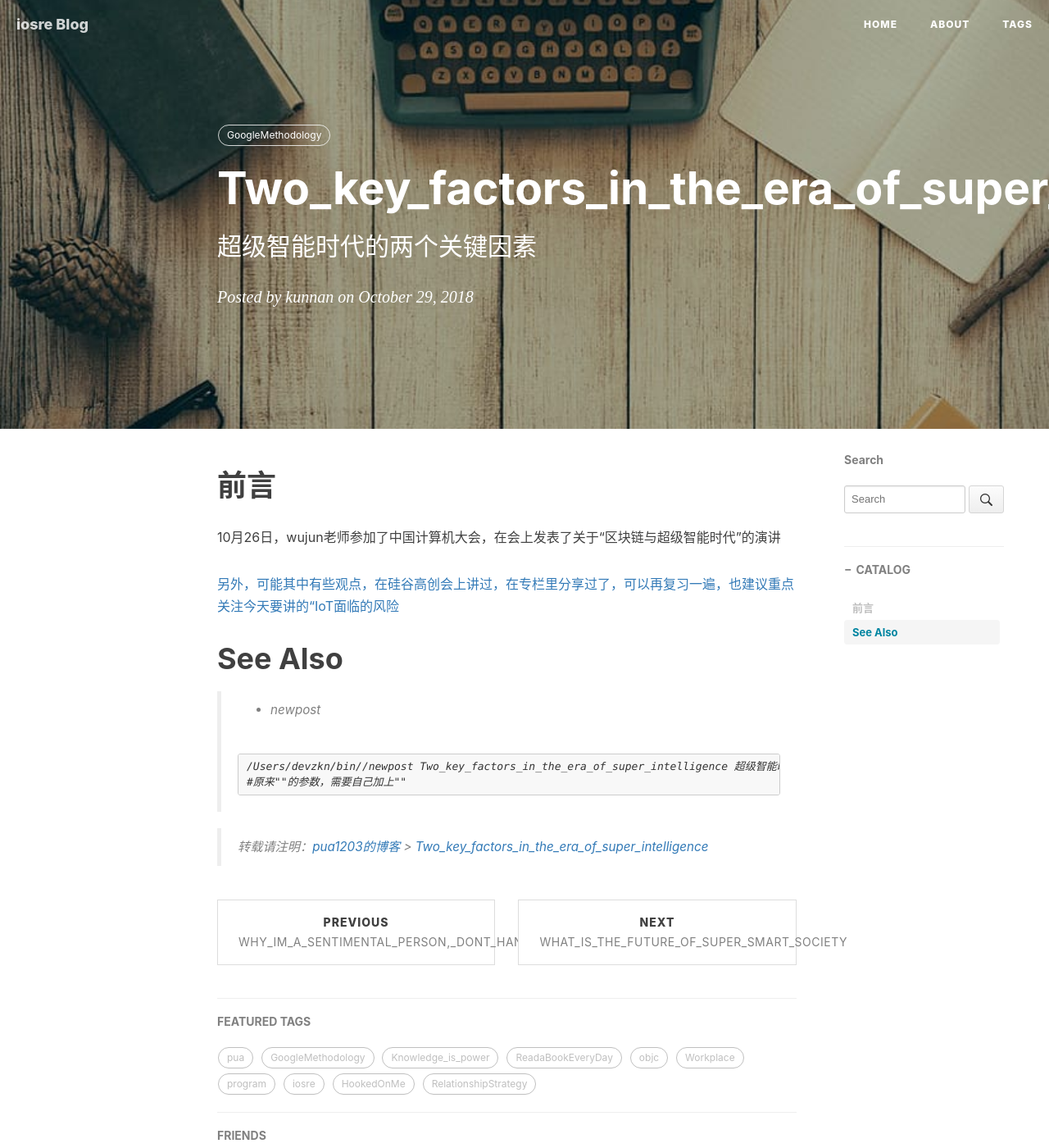
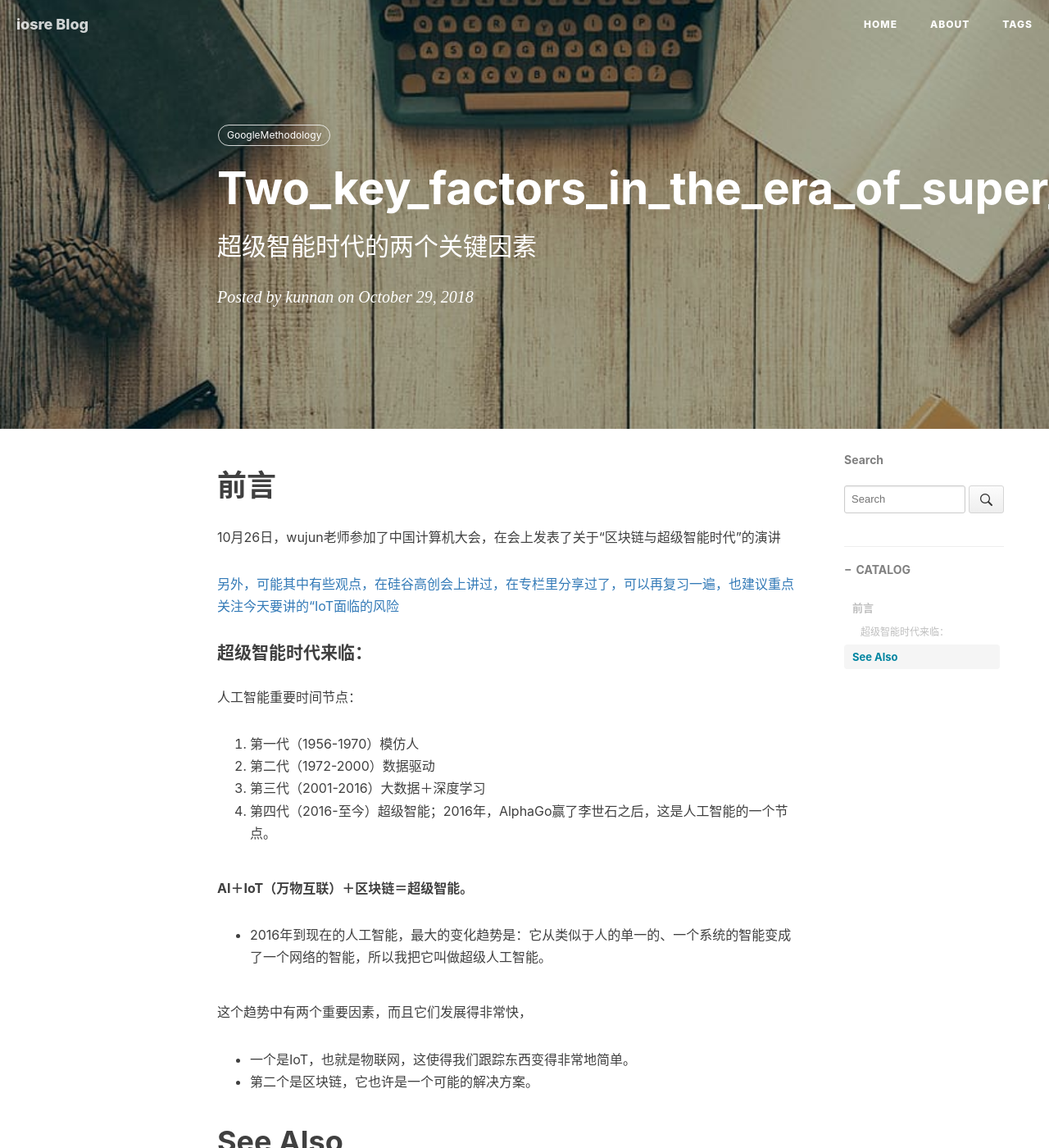
Before and after one commit to pua1203/pua1203.github.io, a Jekyll site: the page built from _posts/GoogleMethodology/2018-10-29-Two_key_factors_in_the_era_of_super_intelligence.md, in a window 1280 px wide and 1400 px high. Shown: the whole window at 82% size. Built offline with Jekyll 4.4.1, drawn with Linux system fonts in a browser that asks for light colours; nearby versions of some CDN libraries; comment, search, counter and statistics services are not loaded.

Commit message:
AI＋IoT（万物互联）＋区块链＝超级智能

```diff
--- a/_posts/GoogleMethodology/2018-10-29-Two_key_factors_in_the_era_of_super_intelligence.md
+++ b/_posts/GoogleMethodology/2018-10-29-Two_key_factors_in_the_era_of_super_intelligence.md
@@ -23,6 +23,32 @@ subtitle: 超级智能时代的两个关键因素
 
 
 
+#### 超级智能时代来临：
+
+
+
+人工智能重要时间节点：
+
+1. 第一代（1956-1970）模仿人
+2. 第二代（1972-2000）数据驱动
+3. 第三代（2001-2016）大数据＋深度学习
+4. 第四代（2016-至今）超级智能；2016年，AlphaGo赢了李世石之后，这是人工智能的一个节点。
+
+
+
+**AI＋IoT（万物互联）＋区块链＝超级智能。**
+
+* 2016年到现在的人工智能，最大的变化趋势是：它从类似于人的单一的、一个系统的智能变成了一个网络的智能，所以我把它叫做超级人工智能。
+
+
+
+这个趋势中有两个重要因素，而且它们发展得非常快，
+
+* 一个是IoT，也就是物联网，这使得我们跟踪东西变得非常地简单。
+* 第二个是区块链，它也许是一个可能的解决方案。
+
+
+
 
 
 
```
